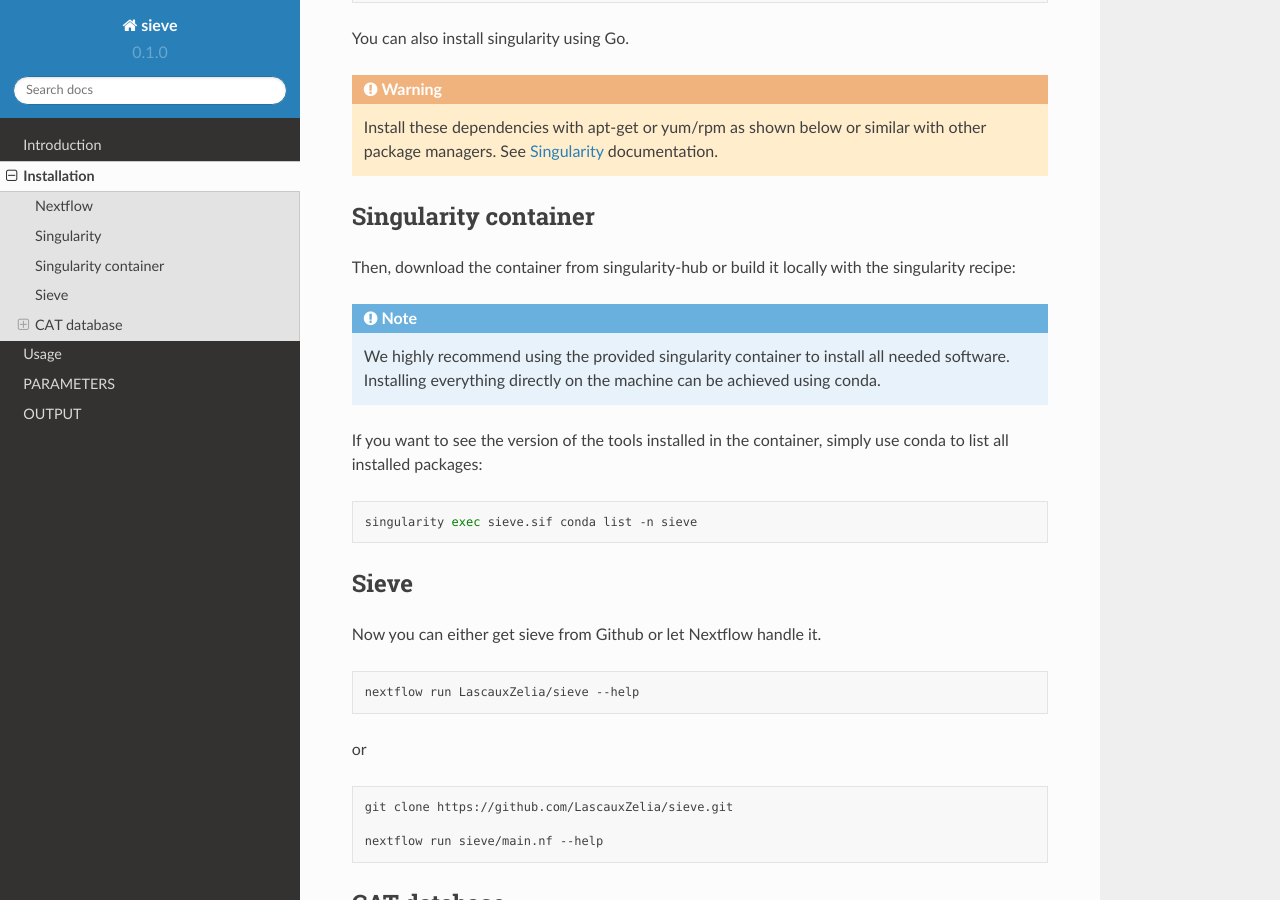
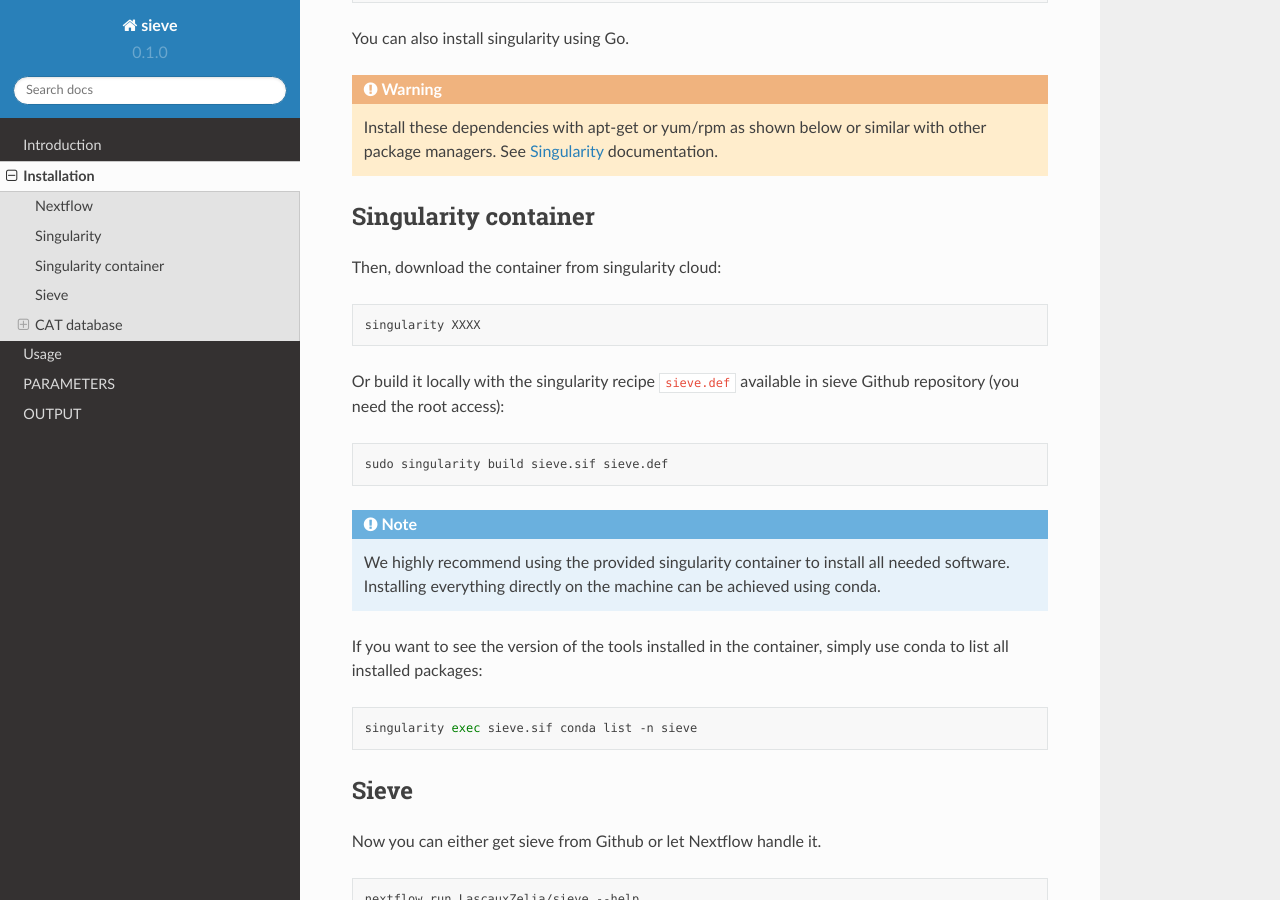
Before and after one commit to matiasWanntorp/sieve-doc, a Sphinx documentation site: the page built from docs/source/installation.rst, in a window 1280 px wide and 900 px high, scrolled down 1279 px. Built offline with Sphinx 7.4.7 and the Read the Docs theme 2.0.0, drawn with Linux system fonts in a browser that asks for light colours.

Commit message:
Update installation.rst

```diff
--- a/docs/source/installation.rst
+++ b/docs/source/installation.rst
@@ -61,7 +61,17 @@
 Singularity container
 ---------------------
 
-Then, download the container from singularity-hub or build it locally with the singularity recipe:
+Then, download the container from singularity cloud:
+
+.. code-block:: bash
+
+   singularity XXXX
+
+Or build it locally with the singularity recipe ``sieve.def`` available in sieve Github repository (you need the root access):
+
+.. code-block:: bash
+
+   sudo singularity build sieve.sif sieve.def
 
 
 .. NOTE::
```
